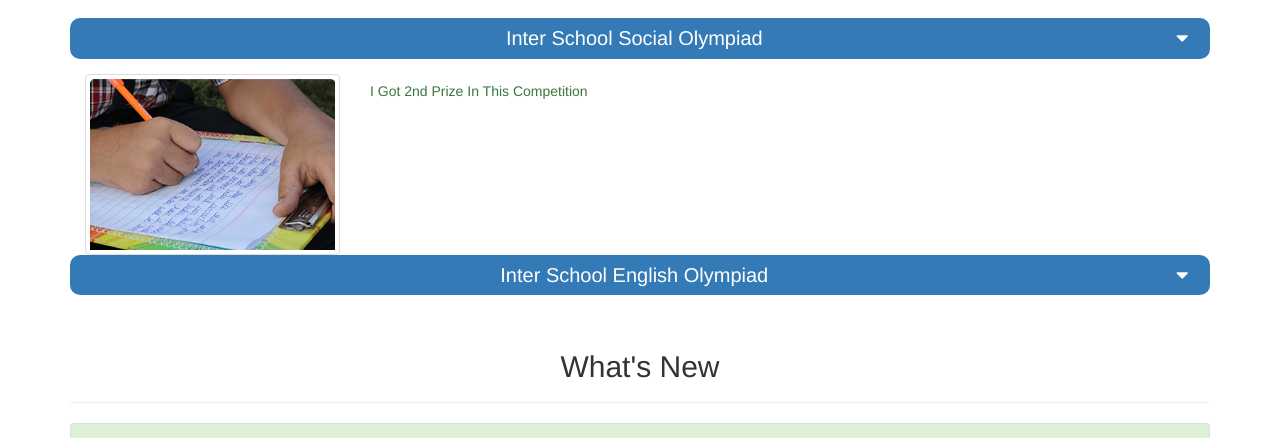
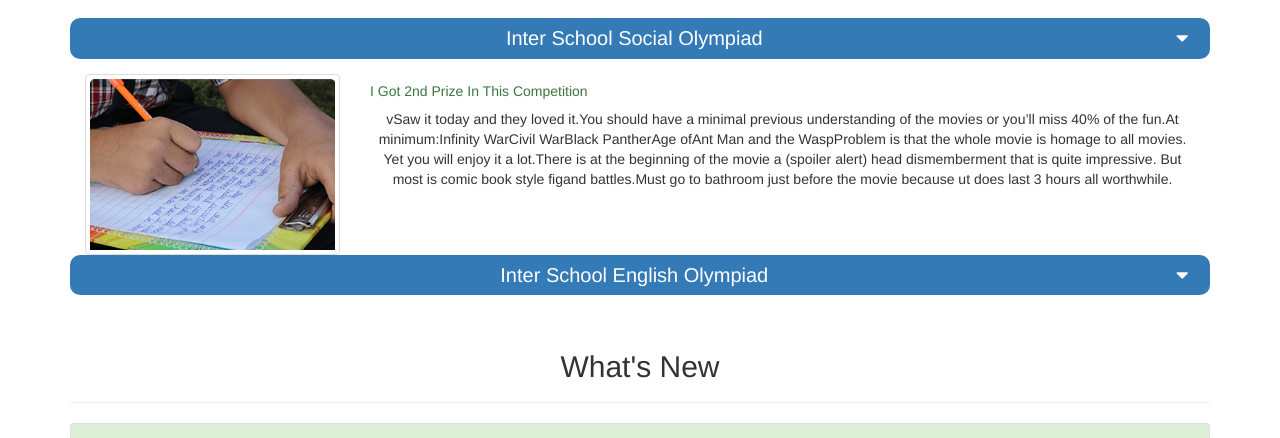
Before and after one commit to SaiBuman/Project-70, a plain HTML site: page index.html in a window 1280 px wide. Both pictures are taken after a click on the element "Inter School Social Olympiad". Shown: the part 811-1249 px from the top of the page. Drawn offline with nearby package versions, Linux system fonts and the light colour scheme.

Commit message:
Update index.html

```diff
--- a/index.html
+++ b/index.html
@@ -86,6 +86,7 @@
             <div class="col-lg-3 col-md-3 col-sm-3 col-xs-12"> <img src="oooo.png" class="img-responsive img-thumbnail"> </div>
             <div class="col-lg-9 col-md-9 col-sm-9 col-xs-12 movie_text">
                 <h5 class="text-success text-left text-capitalize">I got 2nd prize in this Competition  </h5>
+		    <p>vSaw it today and they loved it.You should have a minimal previous understanding of the movies or you’ll miss 40% of the fun.At minimum:Infinity WarCivil WarBlack PantherAge ofAnt Man and the WaspProblem is that the whole movie is homage to all movies. Yet you will enjoy it a lot.There is at the beginning of the movie a (spoiler alert) head dismemberment that is quite impressive. But most is comic book style figand battles.Must go to bathroom just before the movie because ut does last 3 hours all worthwhile.</p>
 
             </div>
         </div>
@@ -94,6 +95,7 @@
             <div class="col-lg-3 col-md-3 col-sm-3 col-xs-12"> <img src="oooo.png" class="img-responsive img-thumbnail"> </div>
             <div class="col-lg-9 col-md-9 col-sm-9 col-xs-12 movie_text">
                 <h5 class="text-success text-left text-capitalize">I got 1st prize in this Competition  </h5>
+                <p>vSaw it today and they loved it.You should have a minimal previous understanding of the movies or you’ll miss 40% of the fun.At minimum:Infinity WarCivil WarBlack PantherAge ofAnt Man and the WaspProblem is that the whole movie is homage to all movies. Yet you will enjoy it a lot.There is at the beginning of the movie a (spoiler alert) head dismemberment that is quite impressive. But most is comic book style figand battles.Must go to bathroom just before the movie because ut does last 3 hours all worthwhile.</p>
 
             </div>
         </div>
```
